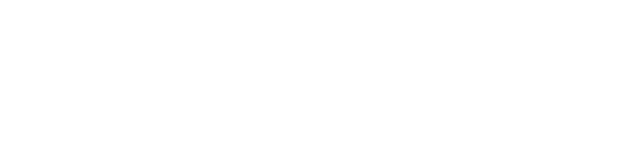
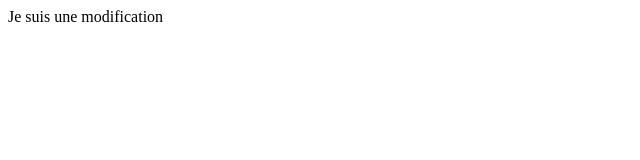
Before and after one commit to NicolasG556/testGitWF3, a plain HTML site: page index.html in a window 1280 px wide. Shown: the whole page, without its empty margins (0-640 px from the left). Drawn offline with Linux system fonts and the light colour scheme.

Commit message:
second commit

```diff
--- a/index.html
+++ b/index.html
@@ -7,6 +7,6 @@
     <title>Projet Git Test</title>
 </head>
 <body>
-
+    Je suis une modification
 </body>
 </html>
```
